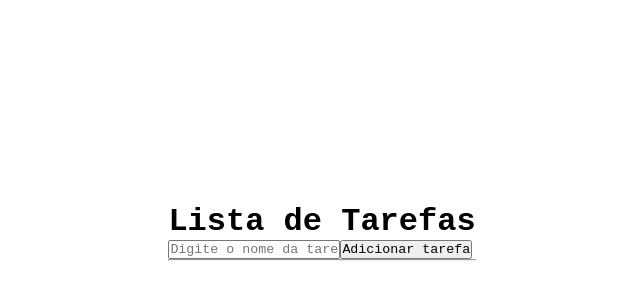
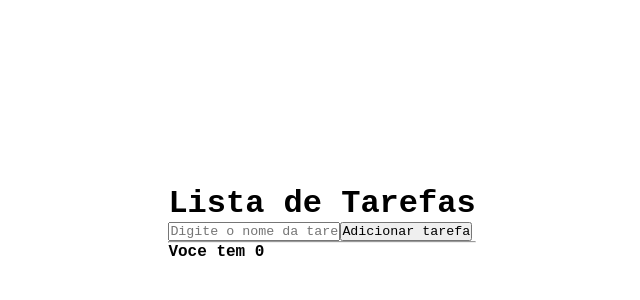
Before and after one commit to FernandoVenturini/Find_Out_Your_Age, a React (Vite) app: page / in a window 1280 px wide. Shown: the part 168-468 px from the top of the page, without its empty margins (318-958 px from the left). Built offline with nearby package versions, Linux system fonts and the light colour scheme; the HTML template or start-up script is replaced by a standard one.

Commit message:
added useCallback

```diff
--- a/src/App.tsx
+++ b/src/App.tsx
@@ -231,7 +231,7 @@ export default function App() {
 */ }
 
 {/*------------------------------LISTA DE TAREFAS_________________________*/ }
-import { useState, useEffect, useRef } from 'react'
+import { useState, useEffect, useRef, useMemo, useCallback } from 'react'
 
 export default function App() {
 
@@ -246,7 +246,7 @@ export default function App() {
     task: ''
   });
 
-  {/* USEEFFECT */}
+  {/* USEEFFECT */ }
   useEffect(() => {
     const tarefaSalvas = localStorage.getItem("@cursoreact");
 
@@ -266,7 +266,8 @@ export default function App() {
 
   }, [tasks]);
 
-  function handleRegister() {
+
+  const handleRegister = useCallback(() => {
     if (!input) {
       alert("Preencha o nome da sua tarefa!");
       return;
@@ -279,7 +280,7 @@ export default function App() {
 
     setTasks(tarefas => [...tarefas, input]);
     setInput("");
-  }
+  }, [input, tasks]);
 
 
 function handleSaveEdit() {
@@ -295,12 +296,12 @@ export default function App() {
   setInput('');
 }
 
-  function handleDelete(item:string) {
+function handleDelete(item: string) {
   const removeTask = tasks.filter(task => task !== item);
   setTasks(removeTask);
 }
 
-  function handleEdit(item:string) {
+function handleEdit(item: string) {
 
   inputRef.current?.focus(); //Quando clicar no input, o cursor ja fica piscando.
 
@@ -310,6 +311,10 @@ export default function App() {
     task: item
   })
 }
+
+const totalTarefas = useMemo(() => {
+  return tasks.length;
+}, [tasks]);
 
 return (
   <>
@@ -323,7 +328,11 @@ export default function App() {
     <button onClick={handleRegister}>
       {editTask.enabled ? "Atualizar tarefa" : "Adicionar tarefa"}
     </button>
+
     <hr />
+
+    <strong>Voce tem {totalTarefas}</strong>
+    <br /><br />
 
     {tasks.map((item, index) => (
       <section key={item}>
```
Lines whose indentation alone changed are shown as unchanged.
